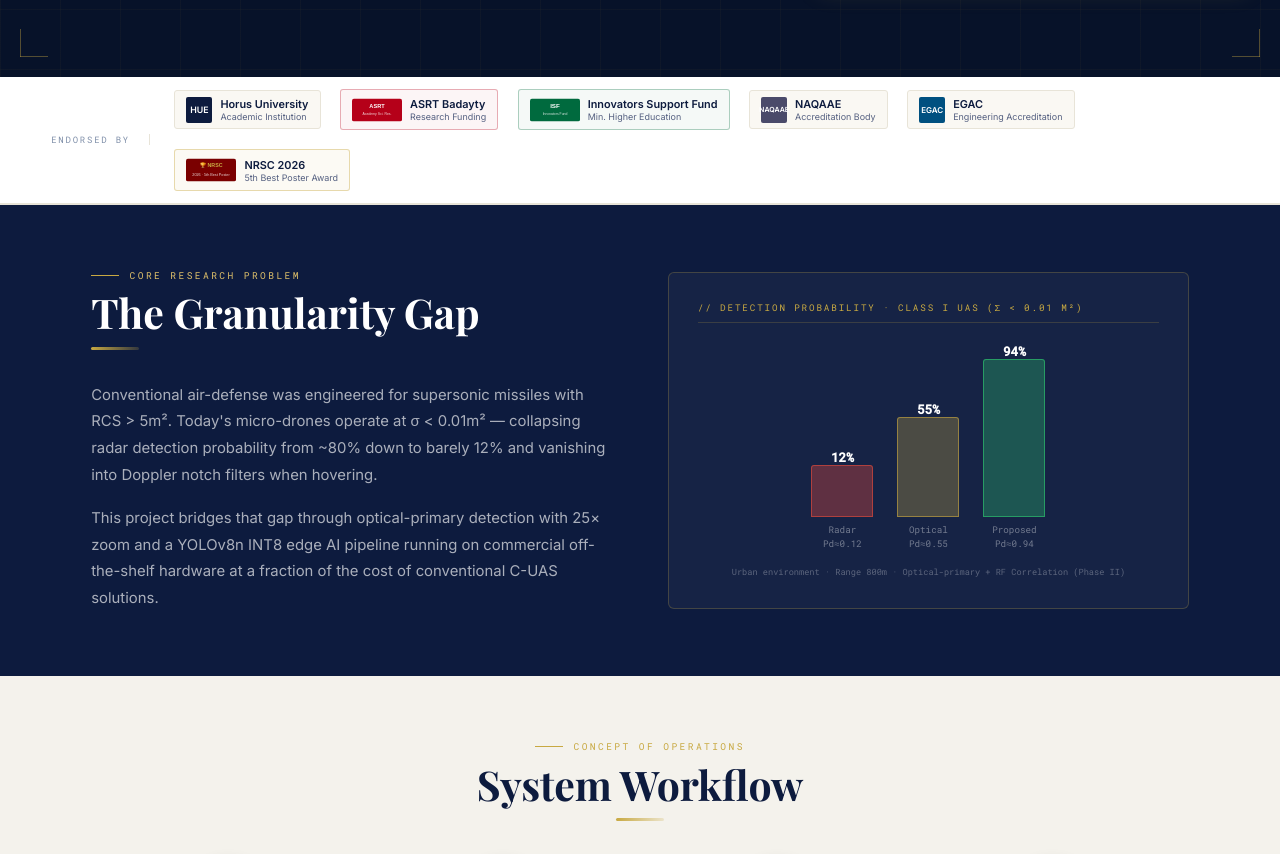
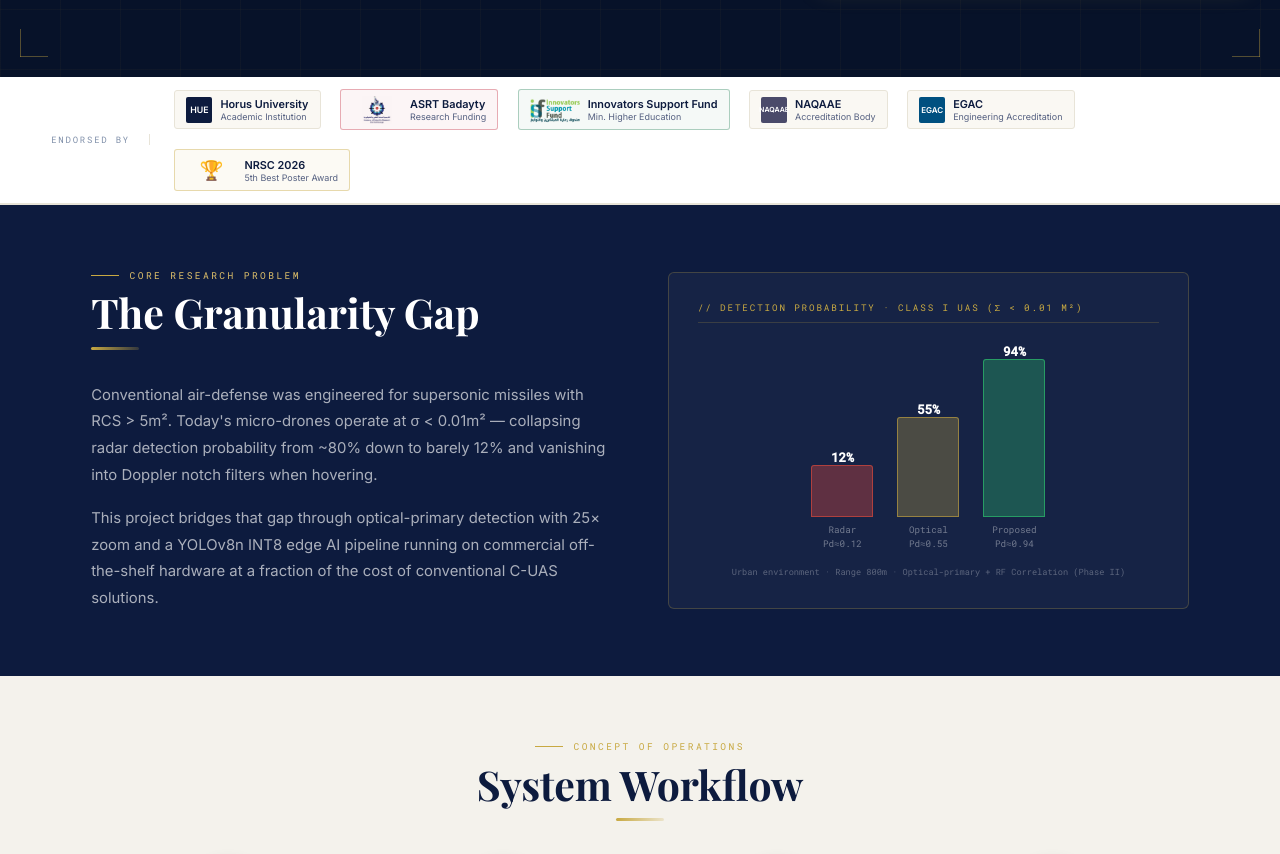
Before and after one commit to islam-8/graduation-project, a plain HTML site: page index.html in a window 1280 px wide. Shown: the part 837-1691 px from the top of the page. Drawn offline with nearby package versions, Linux system fonts and the light colour scheme; a web font is replaced by a local one.

Commit message:
Update partners ribbon with verified ASRT and ISF logos only

```diff
--- a/index.html
+++ b/index.html
@@ -1331,35 +1331,27 @@ footer{
     <div class="pr-lbl">Endorsed By</div>
     <div class="pr-items">
       <div class="pr-badge"><div class="pr-badge-ico" style="background:#0d1b3e;font-size:.55rem" aria-hidden="true">HUE</div><div><div class="pr-badge-name">Horus University</div><div class="pr-badge-type">Academic Institution</div></div></div>
+
       <div class="pr-badge" style="border-color:rgba(181,0,25,.3);background:rgba(181,0,25,.04);">
         <div style="width:50px;height:28px;display:flex;align-items:center;justify-content:center;flex-shrink:0;">
-          <svg viewBox="0 0 80 36" width="50" height="28" aria-label="ASRT logo">
-            <rect width="80" height="36" rx="3" fill="#b50019"/>
-            <text x="40" y="14" font-family="Arial,sans-serif" font-size="9" font-weight="700" fill="white" text-anchor="middle">ASRT</text>
-            <text x="40" y="26" font-family="Arial,sans-serif" font-size="5.5" fill="rgba(255,255,255,.85)" text-anchor="middle">Academy Sci. Res.</text>
-          </svg>
+          <img src="assets/asrt.jpg" alt="ASRT" style="max-height:100%; max-width:100%; object-fit:contain; mix-blend-mode: multiply;">
         </div>
         <div><div class="pr-badge-name">ASRT Badayty</div><div class="pr-badge-type">Research Funding</div></div>
       </div>
+
       <div class="pr-badge" style="border-color:rgba(0,106,62,.3);background:rgba(0,106,62,.04);">
         <div style="width:50px;height:28px;display:flex;align-items:center;justify-content:center;flex-shrink:0;">
-          <svg viewBox="0 0 80 36" width="50" height="28" aria-label="ISF logo">
-            <rect width="80" height="36" rx="3" fill="#006a3e"/>
-            <text x="40" y="14" font-family="Arial,sans-serif" font-size="10" font-weight="700" fill="white" text-anchor="middle">ISF</text>
-            <text x="40" y="26" font-family="Arial,sans-serif" font-size="5.5" fill="rgba(255,255,255,.85)" text-anchor="middle">Innovators Fund</text>
-          </svg>
+          <img src="assets/isf.png" alt="ISF" style="max-height:100%; max-width:100%; object-fit:contain; mix-blend-mode: multiply;">
         </div>
         <div><div class="pr-badge-name">Innovators Support Fund</div><div class="pr-badge-type">Min. Higher Education</div></div>
       </div>
+
       <div class="pr-badge"><div class="pr-badge-ico" style="background:#4a4a6a;font-size:.44rem" aria-hidden="true">NAQAAE</div><div><div class="pr-badge-name">NAQAAE</div><div class="pr-badge-type">Accreditation Body</div></div></div>
       <div class="pr-badge"><div class="pr-badge-ico" style="background:#005080;font-size:.5rem" aria-hidden="true">EGAC</div><div><div class="pr-badge-name">EGAC</div><div class="pr-badge-type">Engineering Accreditation</div></div></div>
+
       <div class="pr-badge" style="border-color:rgba(200,169,66,.4);background:rgba(200,169,66,.06);">
         <div style="width:50px;height:28px;display:flex;align-items:center;justify-content:center;flex-shrink:0;">
-          <svg viewBox="0 0 80 36" width="50" height="28" aria-label="NRSC 2026 Award">
-            <rect width="80" height="36" rx="3" fill="#7a0000"/>
-            <text x="40" y="13" font-family="Arial,sans-serif" font-size="8.5" font-weight="700" fill="#c8a942" text-anchor="middle">🏆 NRSC</text>
-            <text x="40" y="27" font-family="Arial,sans-serif" font-size="6" fill="rgba(255,255,255,.85)" text-anchor="middle">2026 · 5th Best Poster</text>
-          </svg>
+           <span style="font-size:1.2rem;">🏆</span>
         </div>
         <div><div class="pr-badge-name">NRSC 2026</div><div class="pr-badge-type">5th Best Poster Award</div></div>
       </div>
```
Also changed, not shown: assets/asrt.jpg (added), assets/isf.png (added).
